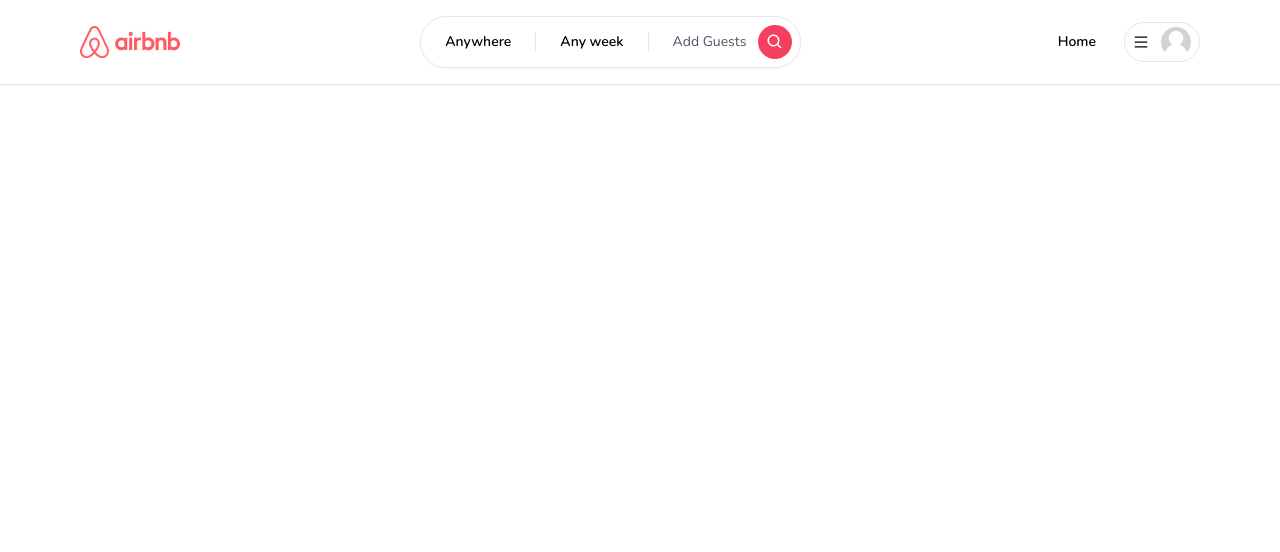
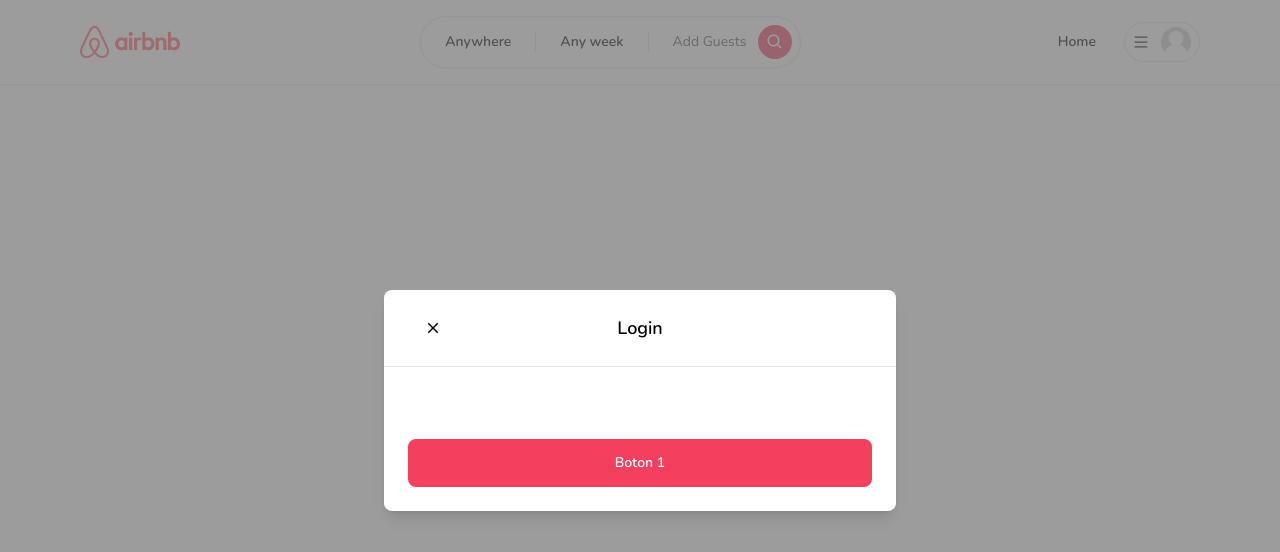
Before and after one commit to Solrac-616/airbnb-clone, a Next.js app: page / in a window 1280 px wide. Shown: the top 552 px of the page. Built offline with nearby package versions, Linux system fonts and the light colour scheme.

Commit message:
button modal

```diff
--- /dev/null
+++ b/app/components/Button.tsx
@@ -0,0 +1,32 @@
+'use client';
+
+import { IconType } from "react-icons";
+
+interface ButtonProps{
+  label: string;
+  onClick: (e: React.MouseEvent<HTMLButtonElement>) => void;
+  disable?: boolean;
+  outline?: boolean;
+  small?: boolean;
+  icon?: IconType;
+}
+
+const Button: React.FC<ButtonProps> =
+({label, onClick, disable, outline, small, icon: Icon}) => {
+  return (
+    <button className={`relative disabled:opacity-70 disabled:cursor-not-allowed rounded-lg hover:opacity-80 transition w-full ${outline ? 'bg-white border-black text-black' : 'bg-rose-500 border-rose-500 text-white'} ${small ? 'py-1 text-sm font-light border-[1px]' : 'py-3 text-sm font-semibold border-2'} `}
+      onClick={onClick}
+      disabled={disable}
+    >
+      {Icon && (
+        <Icon
+          size={24}
+          className="absolute left-4 top-3"
+        />
+      )}
+      {label}
+    </button>
+  );
+}
+
+export default Button;
--- a/app/components/Modals/Modal.tsx
+++ b/app/components/Modals/Modal.tsx
@@ -1,6 +1,8 @@
 'use client';
 
 import { useCallback, useEffect, useState } from "react";
+import { IoMdClose } from 'react-icons/io';
+import Button from "../Button";
 
 interface ModalProps {
   isOpen?: boolean;
@@ -57,8 +59,38 @@
 
   return (
     <>
-      <div>
+      <div className="flex justify-center items-center flex overflow-x-hidden overflow-y-auto fixed inset-0 z-50 outline-none focus:outline-none bg-neutral-500/70">
+        <div className="relative w-full md:w-4/6 lg:w-3/6 xl:w-2/5 my-6 mx-auto h-full lg:h-auto md:h-auto">
+          {/* Contenido */}
+          <div className={`translate duration-300 h-full ${showModal ? 'translate-y-0' : '-translate-y-full'} ${showModal ? 'opacity-100' : 'opacity-0' }`}>
+            <div className="translate h-full lg:h-auto md:h-auto border-0 rounded-lg shadow-lg relative flex flex-col w-full bg-white outline-none focus:outline-none">
 
+              {/* HEADER DEL MODAL */}
+              <div className="flex items-center p-6 rounded-t justify-center relative border-b-[1px]">
+                <button className="p-1 border-0 hover:opacity-70 transition absolute left-9"
+                  onClick={handleClose}
+                >
+                  <IoMdClose size={18} />
+                </button>
+                <div className="text-lg font-semibold">
+                  {title}
+                </div>
+              </div>
+
+              {/* CUERPO DEL MODAL */}
+              <div className="relative p-6 flex-auto">
+                {body}
+              </div>
+
+              {/* FOOTER DEL MODAL */}
+              <div className="flex flex-col gap-2 p-6">
+                <div className="flex flex-row items-center gap-4 w-full">
+                  <Button label="Boton 1" />
+                </div>
+              </div>
+            </div>
+          </div>
+        </div>
       </div>
     </>
   );
--- a/app/layout.tsx
+++ b/app/layout.tsx
@@ -20,7 +20,7 @@
     <html lang="en">
       <body className={nunito.className}>
         <ClientOnly>
-          <Modal isOpen/>
+          <Modal title='Login' isOpen/>
           <Navbar />
         </ClientOnly>
         {children}
```
